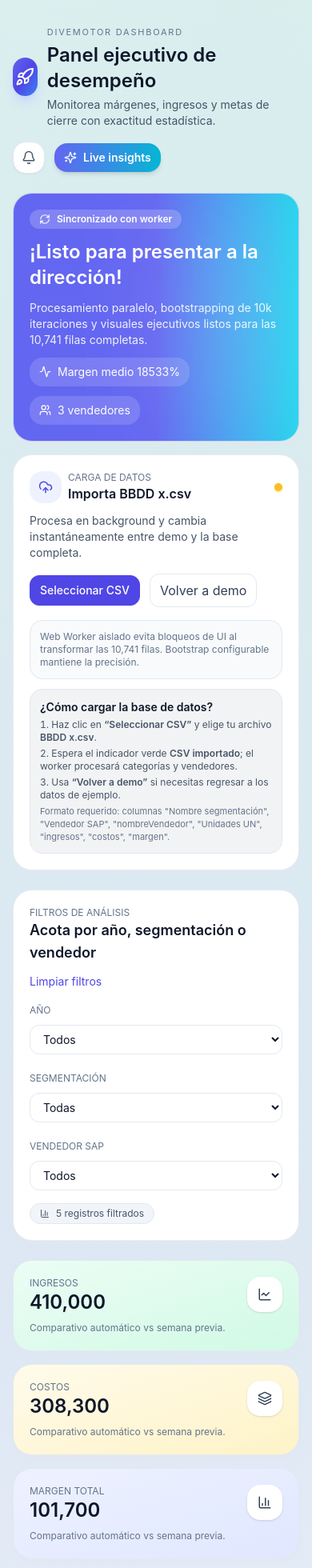
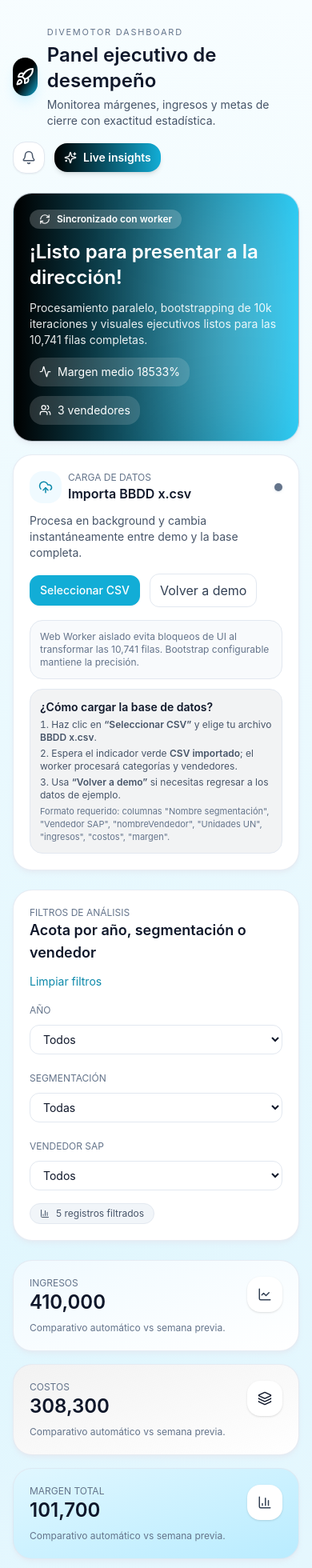
Before and after one commit to Paradigma-corp/MBA, a React (Vite) app: page / in a window 390 px wide. Shown: the top 1960 px of the page at 80% size. Built offline with nearby package versions, Linux system fonts and the light colour scheme.

Commit message:
Apply celeste palette across dashboard

```diff
--- a/src/App.jsx
+++ b/src/App.jsx
@@ -312,9 +312,9 @@ const App = () => {
   return (
     <div className="min-h-screen text-slate-900">
       <div className="flex min-h-screen">
-        <aside className="hidden lg:flex w-64 bg-white/80 backdrop-blur-xl border-r border-slate-200/80 flex-col p-5 gap-6 shadow-md shadow-slate-200/60">
+        <aside className="hidden lg:flex w-64 bg-white/85 backdrop-blur-xl border-r border-slate-200/80 flex-col p-5 gap-6 shadow-md shadow-slate-200/60">
           <div className="flex items-center gap-3">
-            <div className="h-11 w-11 rounded-2xl bg-gradient-to-br from-indigo-500 to-cyan-500 text-white flex items-center justify-center shadow-md">
+            <div className="h-11 w-11 rounded-2xl bg-gradient-to-br from-black to-celeste-600 text-white flex items-center justify-center shadow-md">
               <Home size={20} />
             </div>
             <div>
@@ -329,7 +329,7 @@ const App = () => {
                 <button
                   key={item.label}
                   type="button"
-                  className="w-full flex items-center gap-3 px-3 py-2 rounded-2xl text-sm text-slate-700 hover:bg-indigo-50 hover:text-indigo-700 transition"
+                  className="w-full flex items-center gap-3 px-3 py-2 rounded-2xl text-sm text-slate-700 hover:bg-celeste-50 hover:text-celeste-700 transition"
                 >
                   <Icon size={16} />
                   <span className="font-medium">{item.label}</span>
@@ -343,7 +343,7 @@ const App = () => {
               <p className="font-semibold">{dataSource === 'demo' ? 'Dataset demo' : 'CSV importado'}</p>
               <p className="text-xs text-slate-500 mt-1">10,741 registros procesados vía Web Worker.</p>
             </div>
-            <div className="flex items-center gap-2 text-emerald-600 text-sm">
+            <div className="flex items-center gap-2 text-celeste-700 text-sm">
               <ShieldCheck size={16} />
               <span>Procesamiento seguro y sin bloqueos</span>
             </div>
@@ -355,8 +355,8 @@ const App = () => {
             <Header />
 
             <div className="grid grid-cols-1 xl:grid-cols-3 gap-4">
-              <div className="xl:col-span-2 card bg-gradient-to-r from-indigo-500 via-indigo-500 to-cyan-400 text-white shadow-xl border-0 relative overflow-hidden">
-                <div className="absolute inset-y-0 right-0 w-40 bg-white/15 blur-3xl" />
+              <div className="xl:col-span-2 card bg-gradient-to-r from-black to-celeste-500 text-white shadow-xl border-0 relative overflow-hidden">
+                <div className="absolute inset-y-0 right-0 w-40 bg-white/20 blur-3xl" />
                 <div className="space-y-3 relative">
                   <p className="inline-flex items-center gap-2 px-3 py-1 rounded-full bg-white/20 text-xs font-semibold backdrop-blur-md">
                     <RefreshCw size={14} /> Sincronizado con worker
@@ -378,7 +378,7 @@ const App = () => {
               <div className="card bg-white/90 border border-slate-200/80">
                 <div className="flex items-center justify-between mb-3">
                   <div className="flex items-center gap-2">
-                    <div className="h-10 w-10 rounded-2xl bg-indigo-50 text-indigo-600 flex items-center justify-center">
+                    <div className="h-10 w-10 rounded-2xl bg-celeste-50 text-celeste-700 flex items-center justify-center">
                       <CloudUpload size={18} />
                     </div>
                     <div>
@@ -386,11 +386,11 @@ const App = () => {
                       <p className="font-semibold">Importa BBDD x.csv</p>
                     </div>
                   </div>
-                  <span className={`h-2.5 w-2.5 rounded-full ${dataSource === 'demo' ? 'bg-amber-400' : 'bg-emerald-500'} shadow shadow-amber-300/50`} />
+                  <span className={`h-2.5 w-2.5 rounded-full ${dataSource === 'demo' ? 'bg-slate-500' : 'bg-celeste-600'} shadow shadow-slate-300/50`} />
                 </div>
                 <p className="text-sm text-slate-600 mb-4">Procesa en background y cambia instantáneamente entre demo y la base completa.</p>
                 <div className="flex flex-wrap items-center gap-3">
-                  <label className="inline-flex items-center gap-2 px-3 py-2 bg-indigo-600 text-white rounded-xl border border-indigo-600 cursor-pointer shadow-sm hover:bg-indigo-700 transition">
+                  <label className="inline-flex items-center gap-2 px-3 py-2 bg-celeste-600 text-white rounded-xl border border-celeste-600 cursor-pointer shadow-sm hover:bg-celeste-700 transition">
                     <input type="file" accept=".csv" className="hidden" onChange={(e) => e.target.files?.[0] && handleFile(e.target.files[0])} />
                     <span className="text-sm font-medium">Seleccionar CSV</span>
                   </label>
@@ -426,7 +426,7 @@ const App = () => {
                 <button
                   type="button"
                   onClick={() => setFilters({ year: 'all', segment: 'all', vendor: 'all' })}
-                  className="text-sm text-indigo-600 hover:text-indigo-700"
+                  className="text-sm text-celeste-700 hover:text-celeste-800"
                 >
                   Limpiar filtros
                 </button>
@@ -435,7 +435,7 @@ const App = () => {
                 <div className="space-y-2">
                   <label className="text-xs uppercase text-slate-500">Año</label>
                   <select
-                    className="w-full rounded-xl border border-slate-200 bg-white px-3 py-2 text-sm focus:outline-none focus:ring-2 focus:ring-indigo-200"
+                    className="w-full rounded-xl border border-slate-200 bg-white px-3 py-2 text-sm focus:outline-none focus:ring-2 focus:ring-celeste-200"
                     value={filters.year}
                     onChange={(e) => setFilters((prev) => ({ ...prev, year: e.target.value === 'all' ? 'all' : Number(e.target.value) }))}
                   >
@@ -450,7 +450,7 @@ const App = () => {
                 <div className="space-y-2">
                   <label className="text-xs uppercase text-slate-500">Segmentación</label>
                   <select
-                    className="w-full rounded-xl border border-slate-200 bg-white px-3 py-2 text-sm focus:outline-none focus:ring-2 focus:ring-indigo-200"
+                    className="w-full rounded-xl border border-slate-200 bg-white px-3 py-2 text-sm focus:outline-none focus:ring-2 focus:ring-celeste-200"
                     value={filters.segment}
                     onChange={(e) => setFilters((prev) => ({ ...prev, segment: e.target.value }))}
                   >
@@ -465,7 +465,7 @@ const App = () => {
                 <div className="space-y-2">
                   <label className="text-xs uppercase text-slate-500">Vendedor SAP</label>
                   <select
-                    className="w-full rounded-xl border border-slate-200 bg-white px-3 py-2 text-sm focus:outline-none focus:ring-2 focus:ring-indigo-200"
+                    className="w-full rounded-xl border border-slate-200 bg-white px-3 py-2 text-sm focus:outline-none focus:ring-2 focus:ring-celeste-200"
                     value={filters.vendor}
                     onChange={(e) => setFilters((prev) => ({ ...prev, vendor: e.target.value }))}
                   >
@@ -482,9 +482,9 @@ const App = () => {
                 <span className="inline-flex items-center gap-2 px-3 py-1 rounded-full bg-slate-100 border border-slate-200">
                   <BarChart3 size={12} /> {filteredRecords.length.toLocaleString()} registros filtrados
                 </span>
-                {filters.year !== 'all' && <span className="px-2.5 py-1 rounded-full bg-indigo-50 text-indigo-700 text-[11px] border border-indigo-100">Año {filters.year}</span>}
-                {filters.segment !== 'all' && <span className="px-2.5 py-1 rounded-full bg-emerald-50 text-emerald-700 text-[11px] border border-emerald-100">{filters.segment}</span>}
-                {filters.vendor !== 'all' && <span className="px-2.5 py-1 rounded-full bg-amber-50 text-amber-700 text-[11px] border border-amber-100">SAP {filters.vendor}</span>}
+                {filters.year !== 'all' && <span className="px-2.5 py-1 rounded-full bg-celeste-50 text-celeste-700 text-[11px] border border-celeste-100">Año {filters.year}</span>}
+                {filters.segment !== 'all' && <span className="px-2.5 py-1 rounded-full bg-celeste-50 text-celeste-700 text-[11px] border border-celeste-100">{filters.segment}</span>}
+                {filters.vendor !== 'all' && <span className="px-2.5 py-1 rounded-full bg-celeste-50 text-celeste-700 text-[11px] border border-celeste-100">SAP {filters.vendor}</span>}
               </div>
             </div>
 
@@ -492,29 +492,29 @@ const App = () => {
               {[{
                 title: 'Ingresos',
                 value: totals.totalIngresos,
-                accent: 'from-emerald-50 to-emerald-100',
-                text: 'text-emerald-700',
+                accent: 'from-celeste-50 to-white',
+                text: 'text-celeste-700',
                 icon: LineChart,
               },
               {
                 title: 'Costos',
                 value: totals.totalCostos,
-                accent: 'from-amber-50 to-amber-100',
-                text: 'text-amber-700',
+                accent: 'from-black/5 to-white',
+                text: 'text-slate-900',
                 icon: Layers,
               },
               {
                 title: 'Margen total',
                 value: totals.totalMargen,
-                accent: 'from-indigo-50 to-indigo-100',
-                text: 'text-indigo-700',
+                accent: 'from-celeste-100 to-celeste-200',
+                text: 'text-celeste-800',
                 icon: BarChart3,
               },
               {
                 title: 'Margen promedio',
                 value: stats.promedioMargen,
-                accent: 'from-cyan-50 to-cyan-100',
-                text: 'text-cyan-700',
+                accent: 'from-white to-celeste-50',
+                text: 'text-celeste-700',
                 icon: Percent,
               }].map((card) => {
                 const Icon = card.icon;
@@ -553,7 +553,7 @@ const App = () => {
                   <button
                     type="button"
                     onClick={() => setActiveModal('correlations')}
-                      className="inline-flex items-center justify-center gap-2 px-3 py-2 rounded-xl bg-white border border-slate-200 text-slate-700 hover:border-indigo-200 hover:text-indigo-700"
+                    className="inline-flex items-center justify-center gap-2 px-3 py-2 rounded-xl bg-white border border-slate-200 text-slate-800 hover:border-celeste-200 hover:text-celeste-700"
                   >
                     Ver popup detallado
                   </button>
@@ -581,7 +581,7 @@ const App = () => {
                       <p className="text-sm font-semibold text-slate-900">Margen vs Costos</p>
                       <span className="text-[11px] text-slate-500">Scatter filtrado</span>
                     </div>
-                    <CorrelationScatter records={filteredRecords} xKey="costos" yKey="margen" color="#10b981" />
+                    <CorrelationScatter records={filteredRecords} xKey="costos" yKey="margen" color="#0c89aa" />
                   </div>
                 </div>
               </div>
@@ -600,7 +600,7 @@ const App = () => {
                   <button
                     type="button"
                     onClick={() => setActiveModal('stats')}
-                    className="text-sm text-indigo-600 hover:text-indigo-700"
+                    className="text-sm text-celeste-700 hover:text-celeste-800"
                   >
                     Ver popup
                   </button>
@@ -635,7 +635,7 @@ const App = () => {
                     </div>
                     <div className="flex items-center justify-between text-slate-900">
                       <p className="text-xl font-semibold">{stat.mean}</p>
-                      <span className="text-sm text-indigo-600 font-medium">± {stat.std}</span>
+                      <span className="text-sm text-celeste-700 font-medium">± {stat.std}</span>
                     </div>
                     <div className="mt-3 grid grid-cols-2 gap-2 text-xs text-slate-600">
                       <div className="p-2 rounded-xl bg-slate-50 border border-slate-200">
@@ -658,13 +658,13 @@ const App = () => {
                   <p className="text-xs uppercase text-slate-500">Categorías</p>
                   <h3 className="text-lg font-semibold text-slate-900">Ingresos, costos y margen</h3>
                 </div>
-                <span className="inline-flex items-center gap-2 text-sm px-3 py-1 rounded-full bg-indigo-50 text-indigo-700 border border-indigo-100">
+                <span className="inline-flex items-center gap-2 text-sm px-3 py-1 rounded-full bg-celeste-50 text-celeste-700 border border-celeste-100">
                   <ArrowUpRight size={14} /> Seguimiento ejecutivo
                 </span>
                 <button
                   type="button"
                   onClick={() => setActiveModal('categories')}
-                  className="text-sm text-indigo-600 hover:text-indigo-700"
+                  className="text-sm text-celeste-700 hover:text-celeste-800"
                 >
                   Ver popup
                 </button>
@@ -680,7 +680,7 @@ const App = () => {
                   <button
                     type="button"
                     onClick={() => setActiveModal('dispersion')}
-                    className="text-xs text-indigo-600 hover:text-indigo-700"
+                    className="text-xs text-celeste-700 hover:text-celeste-800"
                   >
                     Ver popup
                   </button>
@@ -694,7 +694,7 @@ const App = () => {
                   <button
                     type="button"
                     onClick={() => setActiveModal('boxplot')}
-                    className="text-xs text-indigo-600 hover:text-indigo-700"
+                    className="text-xs text-celeste-700 hover:text-celeste-800"
                   >
                     Ver popup
                   </button>
@@ -729,13 +729,13 @@ const App = () => {
                 <h3 className="text-lg font-semibold text-slate-900">Worker dedicado para las 10,741 filas</h3>
                 <p className="text-sm text-slate-600">Transformación y bootstrap corren fuera del hilo principal para mantener la UI suave.</p>
               </div>
-              <div className="px-4 py-3 rounded-2xl bg-emerald-50 text-emerald-700 border border-emerald-100 flex items-center gap-2">
+              <div className="px-4 py-3 rounded-2xl bg-celeste-50 text-celeste-700 border border-celeste-100 flex items-center gap-2">
                 <ShieldCheck size={16} /> Estabilidad garantizada
               </div>
               <button
                 type="button"
                 onClick={() => setActiveModal('worker')}
-                className="text-sm text-indigo-600 hover:text-indigo-700"
+                className="text-sm text-celeste-700 hover:text-celeste-800"
               >
                 Ver detalle en popup
               </button>
--- a/src/components/calculators/ProbabilityCalculator.jsx
+++ b/src/components/calculators/ProbabilityCalculator.jsx
@@ -54,7 +54,7 @@ const ProbabilityCalculator = ({ salespeople }) => {
           />
         </label>
       </div>
-      <div className="mt-4 p-3 rounded-lg bg-indigo-50 text-indigo-800 font-semibold">
+      <div className="mt-4 p-3 rounded-lg bg-celeste-50 text-celeste-800 font-semibold">
         Probabilidad estimada: {probability.toFixed(2)}%
       </div>
     </div>
--- a/src/components/calculators/SalesSuccessCalculator.jsx
+++ b/src/components/calculators/SalesSuccessCalculator.jsx
@@ -51,7 +51,7 @@ const SalesSuccessCalculator = () => {
           />
         </label>
       </div>
-      <div className="mt-4 p-3 rounded-lg bg-emerald-50 text-emerald-800 font-semibold">
+      <div className="mt-4 p-3 rounded-lg bg-celeste-50 text-celeste-800 font-semibold">
         Probabilidad: {(probability * 100).toFixed(2)}%
       </div>
     </div>
--- a/src/components/calculators/SamplingCalculator.jsx
+++ b/src/components/calculators/SamplingCalculator.jsx
@@ -51,7 +51,7 @@ const SamplingCalculator = () => {
           />
         </label>
       </div>
-      <div className="mt-4 p-3 rounded-lg bg-amber-50 text-amber-800 font-semibold">
+      <div className="mt-4 p-3 rounded-lg bg-celeste-50 text-celeste-800 font-semibold">
         Tamaño mínimo: {sampleSize} observaciones
       </div>
     </div>
--- a/src/components/charts/BarChartComponent.jsx
+++ b/src/components/charts/BarChartComponent.jsx
@@ -19,7 +19,7 @@ const BarChartComponent = ({ data }) => {
         padding={0.3}
         valueScale={{ type: 'linear' }}
         indexScale={{ type: 'band', round: true }}
-        colors={['#6366f1', '#f97316', '#16a34a']}
+        colors={['#22c7f2', '#0b0b0f', '#8adfff']}
         labelSkipHeight={12}
         labelTextColor="#fff"
         legends={[
--- a/src/components/charts/BoxPlot.jsx
+++ b/src/components/charts/BoxPlot.jsx
@@ -17,7 +17,7 @@ const BoxPlot = ({ data }) => {
         enableGridX={false}
         axisBottom={{ legend: 'Categoría', legendOffset: 36, legendPosition: 'middle' }}
         axisLeft={{ legend: 'Margen', legendOffset: -45, legendPosition: 'middle' }}
-        colors={{ scheme: 'paired' }}
+        colors={() => '#22c7f2'}
       />
     </div>
   );
--- a/src/components/charts/CorrelationBars.jsx
+++ b/src/components/charts/CorrelationBars.jsx
@@ -30,7 +30,7 @@ const CorrelationBars = ({ correlations }) => {
         layout="horizontal"
         margin={{ top: 20, right: 28, bottom: 46, left: 160 }}
         padding={0.4}
-        colors={(bar) => (bar.data.correlacion >= 0 ? '#0ea5e9' : '#ef4444')}
+        colors={(bar) => (bar.data.correlacion >= 0 ? '#22c7f2' : '#0f172a')}
         minValue={-1}
         maxValue={1}
         axisBottom={{
--- a/src/components/charts/CorrelationScatter.jsx
+++ b/src/components/charts/CorrelationScatter.jsx
@@ -9,7 +9,7 @@ const formatLabel = (key) => {
   return key;
 };
 
-const CorrelationScatter = ({ records, xKey, yKey, color = '#2563eb' }) => {
+const CorrelationScatter = ({ records, xKey, yKey, color = '#22c7f2' }) => {
   const trimmed = (records || []).slice(0, 1500);
   const points = trimmed
     .map((record, index) => ({
@@ -137,7 +137,7 @@ const CorrelationScatter = ({ records, xKey, yKey, color = '#2563eb' }) => {
                 y1={yScale(regressionLine.y1)}
                 x2={xScale(regressionLine.x2)}
                 y2={yScale(regressionLine.y2)}
-                stroke="#0f766e"
+                stroke="#0c89aa"
                 strokeWidth={2}
                 opacity={0.9}
               />
--- a/src/components/layout/Header.jsx
+++ b/src/components/layout/Header.jsx
@@ -4,7 +4,7 @@ import { Bell, CalendarDays, Rocket, Sparkles } from 'lucide-react';
 const Header = () => (
   <header className="flex flex-wrap items-center justify-between gap-4">
     <div className="flex items-center gap-3">
-      <div className="h-12 w-12 rounded-2xl bg-gradient-to-br from-indigo-500 via-indigo-600 to-blue-500 text-white flex items-center justify-center shadow-lg shadow-indigo-200">
+      <div className="h-12 w-12 rounded-2xl bg-gradient-to-br from-black via-black to-celeste-600 text-white flex items-center justify-center shadow-lg shadow-celeste-200/60">
         <Rocket />
       </div>
       <div className="space-y-1">
@@ -14,14 +14,14 @@ const Header = () => (
       </div>
     </div>
     <div className="flex items-center gap-3 text-sm">
-      <div className="hidden sm:flex items-center gap-2 px-3 py-2 rounded-xl bg-white/80 border border-slate-200 shadow-sm text-slate-700">
-        <CalendarDays size={18} className="text-indigo-600" />
+      <div className="hidden sm:flex items-center gap-2 px-3 py-2 rounded-xl bg-white/80 border border-slate-200 shadow-sm text-slate-800">
+        <CalendarDays size={18} className="text-celeste-700" />
         <span>Semana analizada: Hoy</span>
       </div>
-      <button type="button" className="h-10 w-10 rounded-2xl bg-white border border-slate-200 shadow-sm flex items-center justify-center text-slate-600 hover:text-indigo-600">
+      <button type="button" className="h-10 w-10 rounded-2xl bg-white border border-slate-200 shadow-sm flex items-center justify-center text-slate-600 hover:text-celeste-700">
         <Bell size={18} />
       </button>
-      <div className="flex items-center gap-2 px-3 py-2 rounded-2xl bg-gradient-to-r from-indigo-500 to-cyan-500 text-white shadow-md">
+      <div className="flex items-center gap-2 px-3 py-2 rounded-2xl bg-gradient-to-r from-black to-celeste-600 text-white shadow-md">
         <Sparkles size={16} />
         <span className="text-sm font-semibold">Live insights</span>
       </div>
--- a/src/index.css
+++ b/src/index.css
@@ -9,10 +9,9 @@
 body {
   margin: 0;
   font-family: 'Inter', system-ui, -apple-system, BlinkMacSystemFont, 'Segoe UI', sans-serif;
-  background-image: radial-gradient(circle at 20% 20%, rgba(99, 102, 241, 0.08), transparent 40%),
-    radial-gradient(circle at 80% 0%, rgba(16, 185, 129, 0.12), transparent 32%),
-    linear-gradient(180deg, #f8fafc 0%, #f1f5f9 20%, #ffffff 60%);
-  color: #0f172a;
+  background-image: radial-gradient(circle at 18% 20%, rgba(34, 199, 242, 0.12), transparent 36%),
+    linear-gradient(180deg, #ffffff 0%, #f8fbff 35%, #e8f5ff 100%);
+  color: #0b0b0f;
 }
 
 .card {
--- a/tailwind.config.cjs
+++ b/tailwind.config.cjs
@@ -2,7 +2,22 @@
 module.exports = {
   content: ['./index.html', './src/**/*.{js,jsx}'],
   theme: {
-    extend: {},
+    extend: {
+      colors: {
+        celeste: {
+          50: '#f0faff',
+          100: '#e0f7ff',
+          200: '#b9ecff',
+          300: '#8adfff',
+          400: '#5ccfff',
+          500: '#22c7f2',
+          600: '#12add6',
+          700: '#0c89aa',
+          800: '#0b6f89',
+          900: '#0c5a71',
+        },
+      },
+    },
   },
   plugins: [],
 };
```
Also changed, not shown: src/components/layout/Sidebar.jsx (+4 -4 lines). Lines whose indentation alone changed are shown as unchanged.
